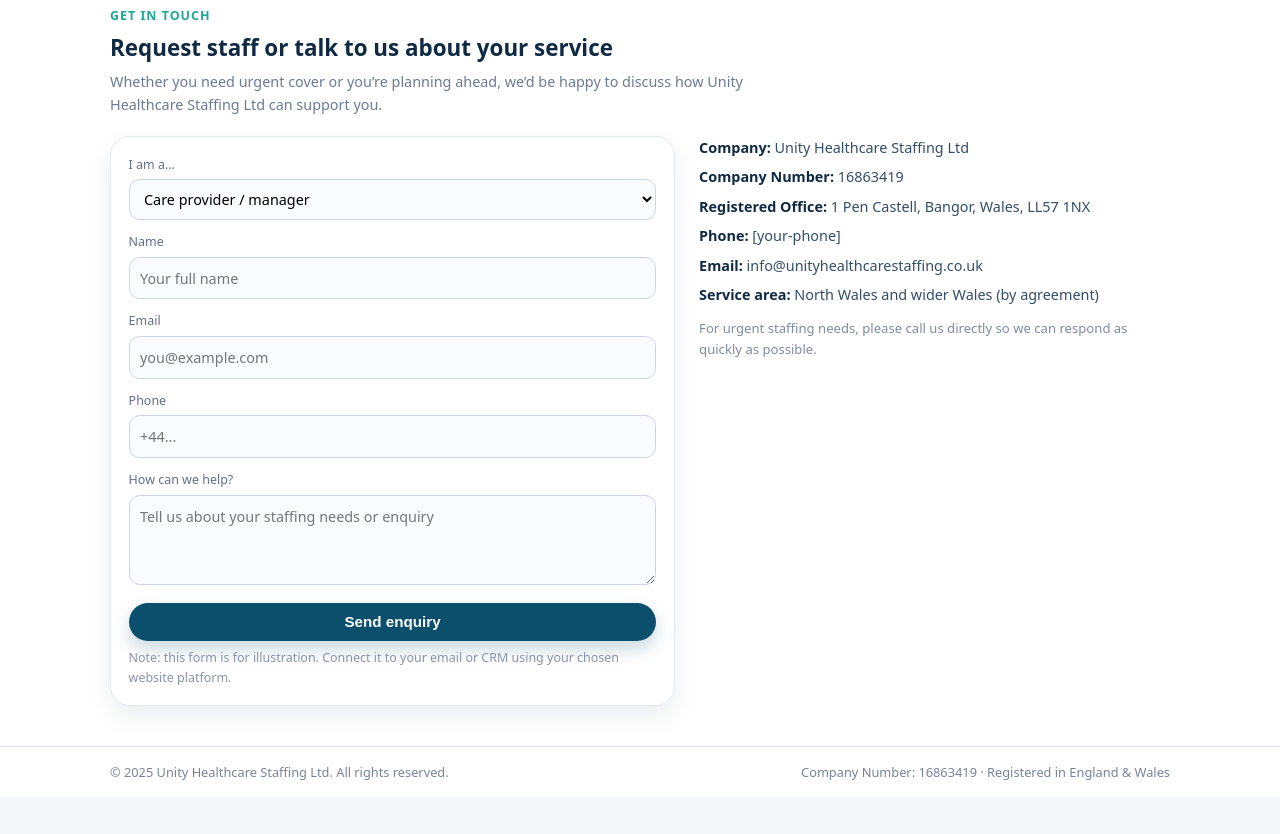
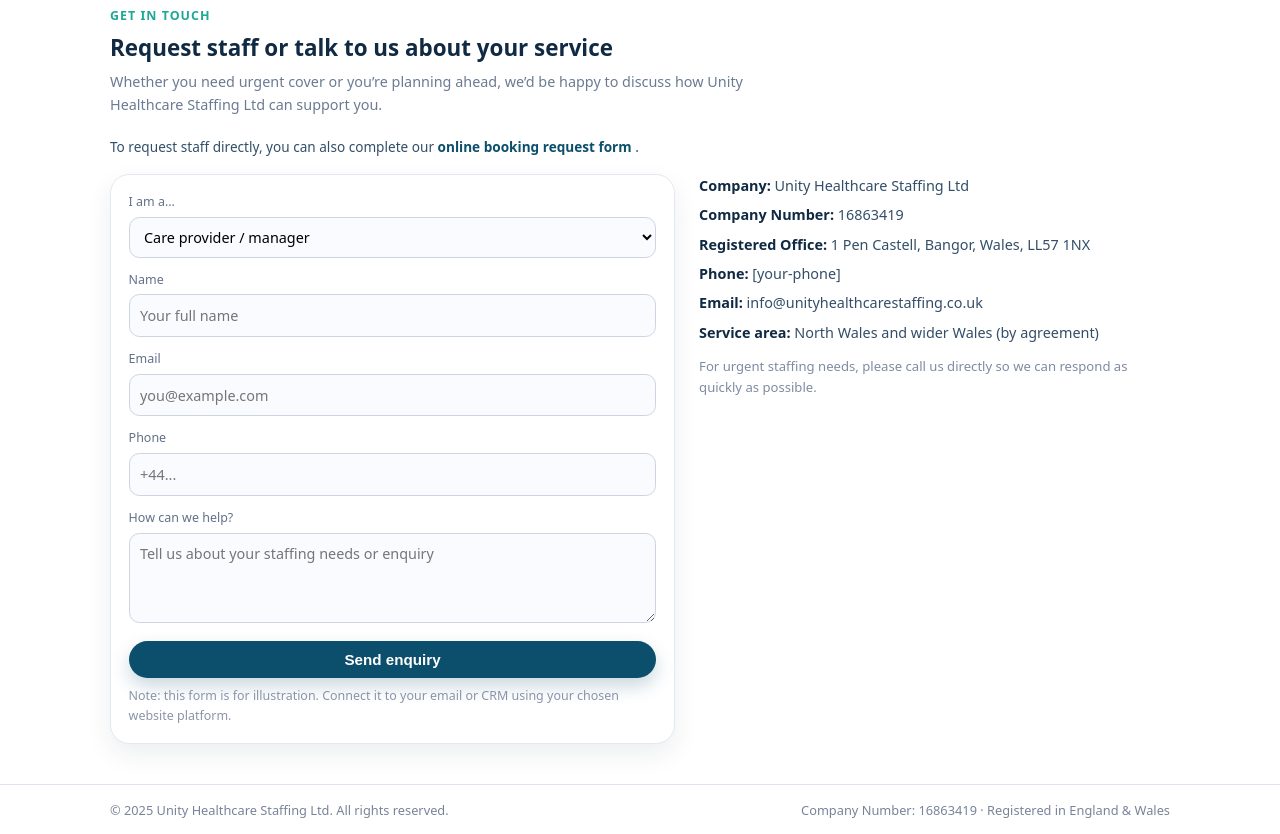
Before and after one commit to unityhealthcarestaffing/unity-healthcare-website, a plain HTML site: page index.html in a window 1280 px wide. Shown: the part 2760-3594 px from the top of the page. Before the commit the page ends 3557 px from the top, so only its background shows below. Drawn offline with Linux system fonts and the light colour scheme.

Commit message:
Update index.html

```diff
--- a/index.html
+++ b/index.html
@@ -470,7 +470,10 @@
           across Wales – with a focus on quality, reliability and dignity in care.
         </p>
         <div class="hero-cta">
-          <a href="#contact" class="btn btn-primary">Request staff today</a>
+          <a href="https://forms.gle/YOUR_CLIENT_FORM_ID" target="_blank" class="btn btn-primary">
+  Request staff today
+</a>
+
           <a href="#professionals" class="btn btn-outline">Join our staff bank</a>
         </div>
         <div class="hero-meta">
@@ -718,6 +721,12 @@
           Unity Healthcare Staffing Ltd can support you.
         </p>
       </div>
+      <p style="margin-top:0.75rem;font-size:0.85rem;">
+  To request staff directly, you can also complete our
+  <a href="https://forms.gle/YOUR_CLIENT_FORM_ID" target="_blank" style="color:#0b4f6c;font-weight:600;">
+    online booking request form
+  </a>.
+</p>
 
       <div class="contact-grid">
         <form>
```
